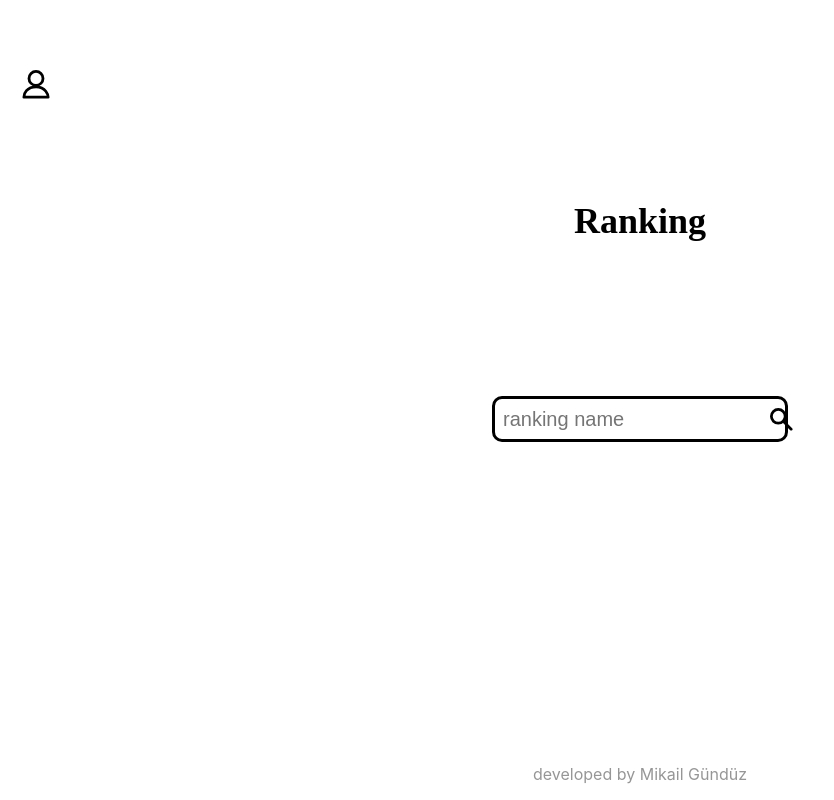
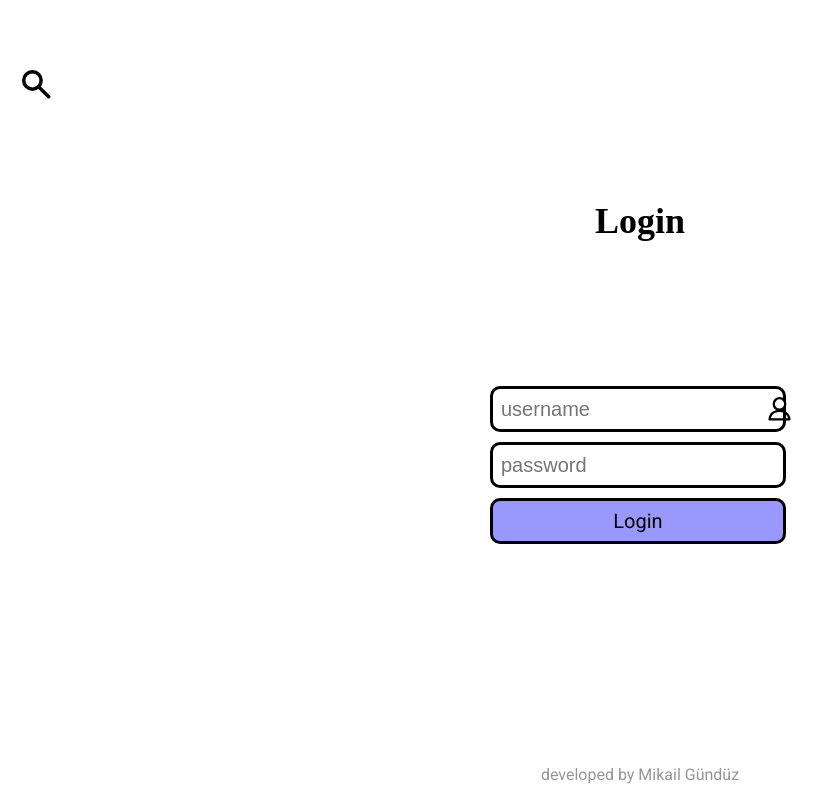
Before and after one commit to Mikail-snipez13/ranking_cli, a React (Create React App) app: page / in a window 1280 px wide. Both pictures are taken after a click on the picture 36 px from the left and 84 px from the top of the page. Shown: the whole page, without its empty margins (0-834 px from the left). Built offline with nearby package versions, Linux system fonts and the light colour scheme.

Commit message:
add login

```diff
--- a/src/App.tsx
+++ b/src/App.tsx
@@ -1,18 +1,20 @@
 import React, { useState } from 'react';
 import './App.css';
+import Login from './Components/Login/Login';
 import RankingOverview from './Components/RankingOverview/RankingOverview';
 import Search, {Ranking} from './Components/Start/Search';
 
 function App() {
 
   const [page, setPage] = useState<string>("search");
-  const [username, setUsername] = useState(null);
+  const [credentials, setCredentials] = useState(null);
   const [ranking, setRanking] = useState<Ranking>();
 
   return (
     <div className="App">
       {page === "search" ? <Search pageSetter={setPage} rankingSetter={setRanking} /> : null}
       {page === "ranking-overview" ? <RankingOverview pageSetter={setPage} ranking={ranking} /> : null}
+      {page === "login" ? <Login CredentialsSetter={setCredentials} pageSetter={setPage} /> : null}
     </div>
   );
 }
--- a/src/Components/Endpoints.tsx
+++ b/src/Components/Endpoints.tsx
@@ -16,3 +16,6 @@ export const ticketSubmit = (code: string, rankingId: number) => `${getHostname(
 
 // question
 export const getQuestions = (rankingId: number) => `${getHostname()}/question/get/allFromRanking/${rankingId}`;
+
+// user
+export const getUsernameById = (userId: number) => `${getHostname()}/user/get/usernameById/${userId}`
--- a/src/Components/Login/Login.css
+++ b/src/Components/Login/Login.css
@@ -0,0 +1,37 @@
+.loginContainer {
+    font-family: 'Roboto', 'Segoe UI', Tahoma, Geneva, Verdana, sans-serif;
+    display: flex;
+    flex-direction: column;
+    align-items: center;
+    height: 100vh;
+}
+
+.loginContainer h1 {
+    margin-top: 200px;
+    font-family: 'Times New Roman', Times, serif;
+    font-weight: bold;
+    font-size: 36px;
+}
+
+.loginForm {
+    display: flex;
+    flex-direction: column;
+    width: 300px;
+    flex-grow: 1;
+}
+
+.loginSubmit {
+    height: 46px;
+    border: 3px solid black;
+    border-radius: 10px;
+    width: 296px;
+    margin-top: 10px;
+    font-size: 20px;
+    font-family: 'Roboto', 'Segoe UI', Tahoma, Geneva, Verdana, sans-serif;
+    background-color: rgb(152, 152, 255);
+}
+
+.loginSubmit:hover {
+    color: white;
+    background-color: rgb(166, 0, 255);
+}
--- a/src/Components/Login/Login.tsx
+++ b/src/Components/Login/Login.tsx
@@ -1,9 +1,52 @@
+import './Login.css'
+import personIcon from './../../Assets/Person.svg'
+import zoomIcon from './../../Assets/Zoom.svg'
+
 type Props = {
-    usernameSetter: any;
+    CredentialsSetter: any;
+    pageSetter: any;
 }
 
 const Login = (props: Props) => {
 
+    const showSearch = () =>  props.pageSetter("search");
+
+    const checkLogin = () => {
+
+    }
+
+    return (
+        <div className='loginContainer'>
+            <h1>Login</h1>
+            <img className='personIcon' src={zoomIcon} height={29} onClick={showSearch} />
+            <div className='loginForm'>
+                <div className='searchBar' style={{marginTop: 120}}>
+                    <input
+                        className='searchInput'
+                        placeholder='username'
+                        // onChange={(event) => setRankingName(event.target.value)}
+                        // onKeyDown={handleKeyDown}
+                    />
+                    <img
+                        src={personIcon}
+                        className='searchIcon'
+                        width={23}
+                    />
+                </div>
+                <div className='searchBar' style={{marginTop: 10}}>
+                    <input
+                        className='searchInput'
+                        placeholder='password'
+                        type='password'
+                        // onChange={(event) => setRankingName(event.target.value)}
+                        // onKeyDown={handleKeyDown}
+                    />
+                </div>
+                <button className='loginSubmit' type="submit">Login</button>
+            </div>
+            <p className='watermark'>developed by Mikail Gündüz</p>
+        </div>
+    )
 }
 
 export default Login;
--- a/src/Components/RankingOverview/RankingOverview.tsx
+++ b/src/Components/RankingOverview/RankingOverview.tsx
@@ -5,6 +5,7 @@ import { Ranking } from "../Start/Search";
 import "./RankingOverview.css"
 import arrowIcon from "../../Assets/left.svg"
 import Confetti from "react-confetti";
+import zoomIcon from './../../Assets/Zoom.svg'
 
 type Props = {
     pageSetter: any;
@@ -80,7 +81,7 @@ const RankingOverview = (props: Props) => {
 
     const startHandler = () => {
         checkValidation();
-        if (isValid) {
+        if (isValid && questions.length > 0) {
             setSwipeCount(1);
         }
     }
@@ -136,10 +137,12 @@ const RankingOverview = (props: Props) => {
     }
 
     const TeacherList = teachers.map(teacher => {return {value: teacher.name, label: teacher.name}})
+    const showSearch = () =>  props.pageSetter("search");
 
     return (
         <div className="rankingOverview">
             <h1>{props.ranking ? props.ranking.title : "NO RANKING"}</h1>
+            <img className='personIcon' src={zoomIcon} height={29} onClick={showSearch} />
             {load && !submitted ?
             <div className="questionCardContainer">
                 {swipeCount > 0 ?
@@ -172,7 +175,7 @@ const RankingOverview = (props: Props) => {
                     <div style={isValid && ticket.length === 6 ? {borderColor: '#90C7A6'} : (ticket.length === 0 ? {} : {borderColor: '#d36969'})}>
                         <input type="text" placeholder="insert ticket" maxLength={6} onChange={event => setTicket(event.target.value)} />
                     </div>
-                    <button onClick={startHandler}>Start</button>
+                    <button style={questions.length > 0 ? {} : {background: "#aaaaaa"}} onClick={startHandler}>Start</button>
                 </div>
                 }
             </div>
--- a/src/Components/Start/Search.tsx
+++ b/src/Components/Start/Search.tsx
@@ -3,7 +3,7 @@ import './Search.css';
 import zoomIcon from './../../Assets/Zoom.svg'
 import personIcon from './../../Assets/Person.svg'
 import { Method } from '@testing-library/react';
-import { rankingSearch } from '../Endpoints';
+import { getQuestions, getUsernameById, rankingSearch } from '../Endpoints';
 
 export interface Ranking {
     id: number;
@@ -57,8 +57,8 @@ const Search = (props: Props) => {
                     // fetch meta data for rankings
                     data.forEach((ranking: Ranking, index: number) => {
                         Promise.all([
-                            fetch(`http://localhost:8080/question/get/allFromRanking/${ranking.id}`),
-                            fetch(`http://localhost:8080/user/id/${ranking.userId}`)
+                            fetch(getQuestions(ranking.id)),
+                            fetch(getUsernameById(ranking.userId))
                         ])
                         .then(async ([quest, user]) => {
                             // console.log(quest, user);
@@ -88,6 +88,7 @@ const Search = (props: Props) => {
             await loadData()
         }
     }
+    const showLogin = () => {props.pageSetter('login')}
 
     const getQuestion = (id: number) => {return questionCounts.get(id)}
     const getName = (id: number) => {return names.get(id)}
@@ -102,9 +103,9 @@ const Search = (props: Props) => {
         getRankingView={getRankingView}
         />)
 
-    return (
+        return (
             <div className="start">
-                <img className='personIcon' src={personIcon} height={29} />
+                <img className='personIcon' src={personIcon} height={29} onClick={showLogin} />
                 <h1 className="start-title">Ranking</h1>
                 <div style={{flexGrow: 1}}>
                     <div className='searchBar'>
```
